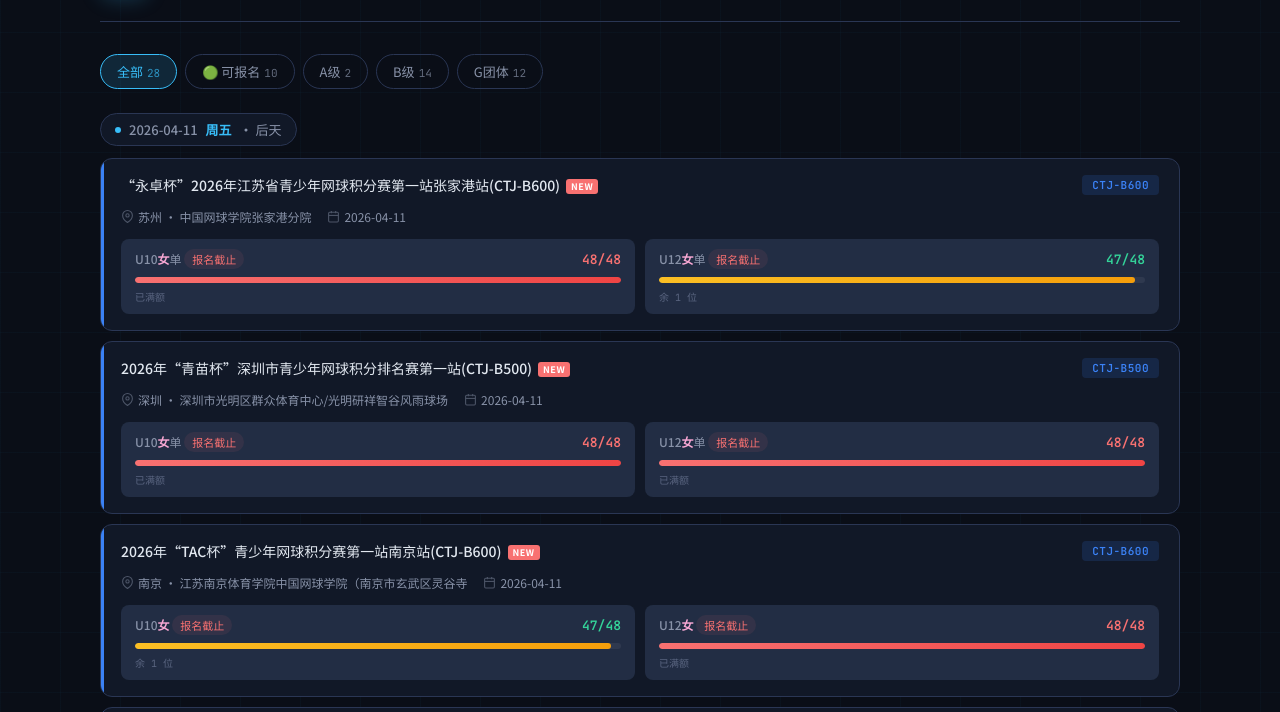
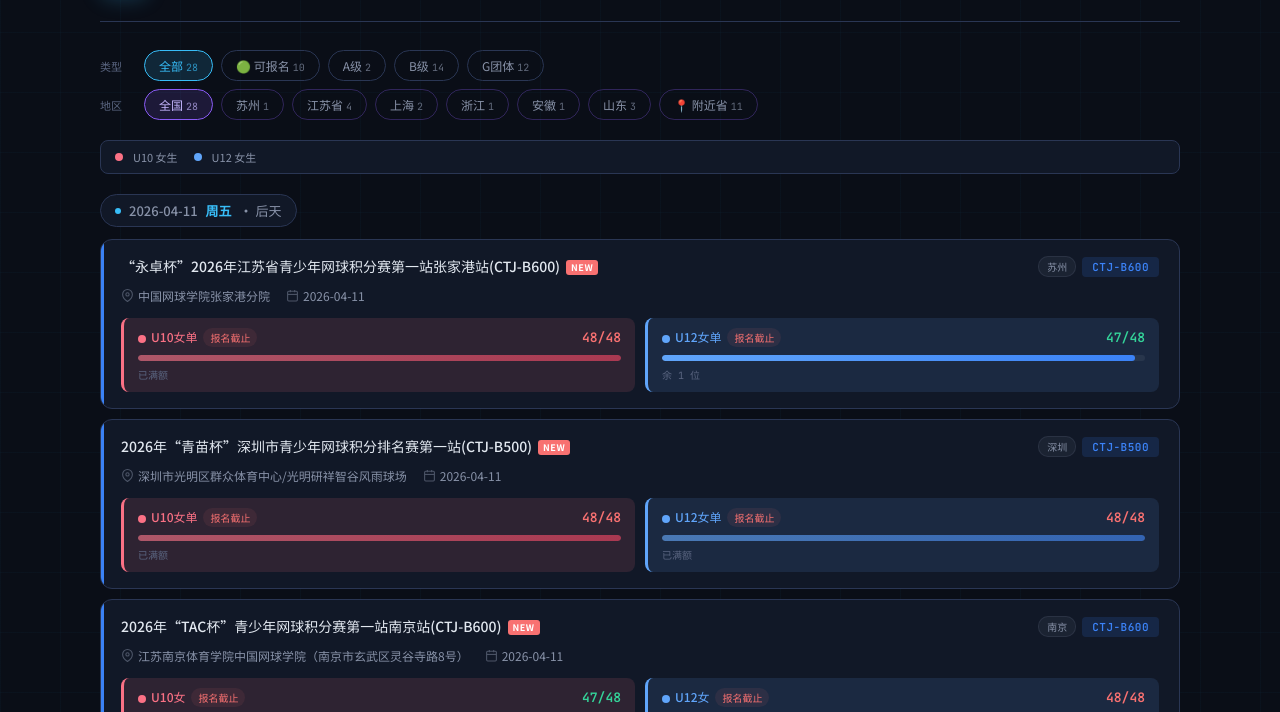
Before and after one commit to zhousen99-gif/aaron-notes, a website: page docs/ctj-monitor/index.html in a window 1280 px wide. Shown: the part 88-800 px from the top of the page. Drawn offline with Linux system fonts and the light colour scheme.

Commit message:
Update CTJ monitor page structure

```diff
--- a/docs/ctj-monitor/index.html
+++ b/docs/ctj-monitor/index.html
@@ -6,13 +6,15 @@
 <title>CTJ 赛事监控 · U10/U12 女生</title>
 <style>
   @import url('https://fonts.googleapis.com/css2?family=Noto+Sans+SC:wght@300;400;500;700;900&family=JetBrains+Mono:wght@400;600&display=swap');
-  :root{--bg:#0a0e17;--surface:#111827;--s2:#1a2236;--s3:#222d44;--border:#2a3654;--text:#e2e8f0;--dim:#8892a8;--muted:#5a6580;--accent:#38bdf8;--glow:rgba(56,189,248,.15);--green:#34d399;--green-bg:rgba(52,211,153,.1);--red:#f87171;--red-bg:rgba(248,113,113,.08);--amber:#fbbf24;--amber-bg:rgba(251,191,36,.1);--la:#f59e0b;--lb:#3b82f6;--lg:#8b5cf6;--r:12px;--rs:8px}
+  :root{--bg:#0a0e17;--surface:#111827;--s2:#1a2236;--s3:#222d44;--border:#2a3654;--text:#e2e8f0;--dim:#8892a8;--muted:#5a6580;--accent:#38bdf8;--glow:rgba(56,189,248,.15);--green:#34d399;--green-bg:rgba(52,211,153,.1);--red:#f87171;--red-bg:rgba(248,113,113,.08);--amber:#fbbf24;--amber-bg:rgba(251,191,36,.1);--la:#f59e0b;--lb:#3b82f6;--lg:#8b5cf6;--r:12px;--rs:8px;
+    --u10:#fb7185;--u10-bg:rgba(251,113,133,.12);--u10-bar:linear-gradient(90deg,#fb7185,#f43f5e);
+    --u12:#60a5fa;--u12-bg:rgba(96,165,250,.12);--u12-bar:linear-gradient(90deg,#60a5fa,#3b82f6)}
   *{margin:0;padding:0;box-sizing:border-box}
   body{font-family:'Noto Sans SC',-apple-system,sans-serif;background:var(--bg);color:var(--text);min-height:100vh;overflow-x:hidden}
   body::before{content:'';position:fixed;inset:0;background:linear-gradient(rgba(56,189,248,.03) 1px,transparent 1px),linear-gradient(90deg,rgba(56,189,248,.03) 1px,transparent 1px);background-size:60px 60px;pointer-events:none;z-index:0}
   .c{position:relative;z-index:1;max-width:1120px;margin:0 auto;padding:32px 20px 80px}
 
-  .hd{display:flex;align-items:flex-end;justify-content:space-between;margin-bottom:32px;padding-bottom:24px;border-bottom:1px solid var(--border)}
+  .hd{display:flex;align-items:flex-end;justify-content:space-between;margin-bottom:28px;padding-bottom:24px;border-bottom:1px solid var(--border)}
   .hd-l{display:flex;align-items:center;gap:16px}
   .logo{width:48px;height:48px;background:linear-gradient(135deg,var(--accent),#818cf8);border-radius:var(--r);display:flex;align-items:center;justify-content:center;font-size:24px;box-shadow:0 4px 20px rgba(56,189,248,.25)}
   .hd h1{font-size:22px;font-weight:700;letter-spacing:-.5px;background:linear-gradient(135deg,#e2e8f0,var(--accent));-webkit-background-clip:text;-webkit-text-fill-color:transparent}
@@ -23,11 +25,17 @@
   .sp{font-size:11px;padding:3px 10px;border-radius:20px;background:var(--s2);border:1px solid var(--border);color:var(--dim)}
   .sp strong{color:var(--text);font-weight:600}
 
-  .fl{display:flex;gap:8px;margin-bottom:24px;flex-wrap:wrap}
-  .fb{padding:7px 16px;border-radius:20px;border:1px solid var(--border);background:0;color:var(--dim);font-size:13px;font-family:inherit;cursor:pointer;transition:.2s}
+  /* ── Filter section ── */
+  .filter-section{margin-bottom:20px}
+  .filter-row{display:flex;gap:8px;flex-wrap:wrap;margin-bottom:8px;align-items:center}
+  .filter-label{font-size:11px;color:var(--muted);margin-right:4px;font-weight:500;min-width:32px}
+  .fb{padding:6px 14px;border-radius:20px;border:1px solid var(--border);background:0;color:var(--dim);font-size:12px;font-family:inherit;cursor:pointer;transition:.2s}
   .fb:hover{background:var(--s2);color:var(--text);border-color:var(--accent)}
   .fb.on{background:var(--glow);color:var(--accent);border-color:var(--accent)}
-  .fb .n{font-family:'JetBrains Mono',monospace;font-size:11px;margin-left:4px;opacity:.7}
+  .fb .n{font-family:'JetBrains Mono',monospace;font-size:10px;margin-left:3px;opacity:.7}
+  .fb.geo{border-color:rgba(139,92,246,.3)}
+  .fb.geo:hover{border-color:#8b5cf6;background:rgba(139,92,246,.08)}
+  .fb.geo.on{background:rgba(139,92,246,.15);color:#c4b5fd;border-color:#8b5cf6}
 
   .tl{position:relative}
   .dg{margin-bottom:28px}
@@ -41,33 +49,45 @@
   .cd.la::before{background:var(--la)}.cd.lb::before{background:var(--lb)}.cd.lg::before{background:var(--lg)}
   .cd:hover{border-color:rgba(56,189,248,.3);background:var(--s2);transform:translateY(-1px);box-shadow:0 4px 24px rgba(0,0,0,.3)}
 
-  .ct{display:flex;align-items:flex-start;justify-content:space-between;gap:12px;margin-bottom:12px}
+  .ct{display:flex;align-items:flex-start;justify-content:space-between;gap:12px;margin-bottom:10px}
   .cn{font-size:14px;font-weight:500;line-height:1.5;flex:1}
-  .lb-tag{flex-shrink:0;font-family:'JetBrains Mono',monospace;font-size:11px;font-weight:600;padding:3px 10px;border-radius:4px;letter-spacing:.5px}
+  .tags{display:flex;gap:6px;flex-shrink:0;align-items:center}
+  .lb-tag{font-family:'JetBrains Mono',monospace;font-size:11px;font-weight:600;padding:3px 10px;border-radius:4px;letter-spacing:.5px}
   .lb-tag.a{background:rgba(245,158,11,.15);color:var(--la)}.lb-tag.b{background:rgba(59,130,246,.15);color:var(--lb)}.lb-tag.g{background:rgba(139,92,246,.15);color:var(--lg)}
+  .prov-tag{font-size:10px;padding:2px 8px;border-radius:10px;background:rgba(148,163,184,.08);color:var(--dim);border:1px solid rgba(148,163,184,.12)}
 
   .cm{display:flex;gap:16px;font-size:12px;color:var(--dim);margin-bottom:14px;flex-wrap:wrap}
   .ci{display:flex;align-items:center;gap:4px}.ci svg{width:13px;height:13px;opacity:.5}
 
+  /* ── U10/U12 color-coded items ── */
   .ri{display:flex;gap:10px;flex-wrap:wrap}
-  .rit{flex:1;min-width:200px;background:var(--s3);border-radius:var(--rs);padding:10px 14px}
+  .rit{flex:1;min-width:200px;border-radius:var(--rs);padding:10px 14px;position:relative}
+  .rit.u10{background:var(--u10-bg);border-left:3px solid var(--u10)}
+  .rit.u12{background:var(--u12-bg);border-left:3px solid var(--u12)}
   .rih{display:flex;justify-content:space-between;align-items:center;margin-bottom:8px}
-  .rin{font-size:12px;font-weight:500;color:var(--dim)}
-  .rin .hl{color:#f9a8d4;font-weight:600}
+  .rin{font-size:12px;font-weight:500}
+  .rit.u10 .rin{color:var(--u10)}.rit.u12 .rin{color:var(--u12)}
+  .age-dot{display:inline-block;width:8px;height:8px;border-radius:50%;margin-right:5px;vertical-align:middle}
+  .age-dot.u10{background:var(--u10)}.age-dot.u12{background:var(--u12)}
   .rn{font-family:'JetBrains Mono',monospace;font-size:13px;font-weight:600}
   .rn.full{color:var(--red)}.rn.avail{color:var(--green)}.rn.empty{color:var(--muted)}
   .bt{height:6px;background:rgba(255,255,255,.06);border-radius:3px;overflow:hidden}
   .bf{height:100%;border-radius:3px;transition:width .6s}
-  .bf.full{background:linear-gradient(90deg,var(--red),#ef4444)}.bf.high{background:linear-gradient(90deg,var(--amber),#f59e0b)}.bf.mid{background:linear-gradient(90deg,var(--accent),#0ea5e9)}.bf.low{background:linear-gradient(90deg,var(--green),#10b981)}
+  .rit.u10 .bf{background:var(--u10-bar)}.rit.u12 .bf{background:var(--u12-bar)}
+  .bf.full{opacity:.6}
   .rs{font-size:10px;color:var(--muted);margin-top:6px;font-family:'JetBrains Mono',monospace}
 
-  .pill{display:inline-flex;align-items:center;gap:4px;font-size:11px;padding:2px 8px;border-radius:10px}
-  .pill.reg{background:var(--green-bg);color:var(--green)}.pill.closed{background:var(--red-bg);color:var(--red)}.pill.ongoing{background:var(--amber-bg);color:var(--amber)}.pill.other{background:rgba(148,163,184,.1);color:var(--dim)}
-  .pill .p{width:5px;height:5px;border-radius:50%;background:currentColor;animation:pulse 2s infinite}
+  .pill{display:inline-flex;align-items:center;gap:4px;font-size:10px;padding:2px 7px;border-radius:10px;margin-left:6px}
+  .pill.reg{background:var(--green-bg);color:var(--green)}.pill.closed{background:var(--red-bg);color:var(--red)}.pill.other{background:rgba(148,163,184,.1);color:var(--dim)}
+  .pill .p{width:4px;height:4px;border-radius:50%;background:currentColor;animation:pulse 2s infinite}
   @keyframes pulse{0%,100%{opacity:1}50%{opacity:.3}}
 
   .new{font-size:9px;font-weight:700;padding:1px 5px;border-radius:3px;background:var(--red);color:#fff;margin-left:6px;letter-spacing:.5px;vertical-align:middle;animation:fi .3s}
   @keyframes fi{from{opacity:0;transform:scale(.8)}to{opacity:1;transform:scale(1)}}
+
+  /* ── Legend ── */
+  .legend{display:flex;gap:16px;margin-bottom:20px;padding:8px 14px;background:var(--surface);border:1px solid var(--border);border-radius:var(--rs);font-size:11px;color:var(--dim)}
+  .legend-item{display:flex;align-items:center;gap:5px}
 
   .loading,.err,.empty{text-align:center;padding:60px 20px;color:var(--muted)}
   .loading .spin{width:32px;height:32px;border:3px solid var(--border);border-top-color:var(--accent);border-radius:50%;animation:sp .8s linear infinite;margin:0 auto 16px}
@@ -75,9 +95,9 @@
   .err{color:var(--red)}
 
   .ft{text-align:center;margin-top:48px;padding-top:24px;border-top:1px solid var(--border);font-size:11px;color:var(--muted)}
-  .api-counter{margin-top:8px;font-family:'JetBrains Mono',monospace;font-size:10px;color:var(--muted);opacity:.4}
+  .api-counter{margin-top:8px;font-family:'JetBrains Mono',monospace;font-size:9px;color:var(--muted);opacity:.3}
 
-  @media(max-width:640px){.c{padding:16px 12px 60px}.hd{flex-direction:column;align-items:flex-start;gap:12px}.hd-r{text-align:left}.cd{padding:12px 14px}.ri{flex-direction:column;gap:8px}.rit{min-width:unset}.sr{flex-wrap:wrap}.cm{gap:10px}}
+  @media(max-width:640px){.c{padding:16px 12px 60px}.hd{flex-direction:column;align-items:flex-start;gap:12px}.hd-r{text-align:left}.cd{padding:12px 14px}.ri{flex-direction:column;gap:8px}.rit{min-width:unset}.sr,.filter-row{flex-wrap:wrap}.cm{gap:10px}.legend{flex-wrap:wrap;gap:10px}}
 </style>
 </head>
 <body>
@@ -96,7 +116,14 @@
       </div>
     </div>
   </div>
-  <div class="fl" id="fl"></div>
+  <div class="filter-section">
+    <div class="filter-row" id="fl-type"></div>
+    <div class="filter-row" id="fl-geo"></div>
+  </div>
+  <div class="legend">
+    <div class="legend-item"><span class="age-dot u10"></span>U10 女生</div>
+    <div class="legend-item"><span class="age-dot u12"></span>U12 女生</div>
+  </div>
   <div class="tl" id="tl"><div class="loading"><div class="spin"></div><p>加载赛事数据...</p></div></div>
   <div class="ft">
     🎾 网球情报官 · 每小时自动扫描 · CTJ A/B/G 级 · U10/U12 女生
@@ -110,62 +137,69 @@ const IC={
   cal:'<svg viewBox="0 0 24 24" fill="none" stroke="currentColor" stroke-width="2"><rect x="3" y="4" width="18" height="18" rx="2"/><line x1="16" y1="2" x2="16" y2="6"/><line x1="8" y1="2" x2="8" y2="6"/><line x1="3" y1="10" x2="21" y2="10"/></svg>'
 };
 
+const NEARBY=['江苏','上海','浙江','安徽','山东'];
+const GEO_FILTERS=[
+  {k:'all_geo',l:'全国'},
+  {k:'苏州',l:'苏州',match:t=>t.city==='苏州'},
+  {k:'江苏',l:'江苏省',match:t=>t.province==='江苏'},
+  {k:'上海',l:'上海',match:t=>t.province==='上海'},
+  {k:'浙江',l:'浙江',match:t=>t.province==='浙江'},
+  {k:'安徽',l:'安徽',match:t=>t.province==='安徽'},
+  {k:'山东',l:'山东',match:t=>t.province==='山东'},
+  {k:'nearby',l:'📍 附近省',match:t=>NEARBY.includes(t.province)},
+];
+
 function isNew(s){if(!s)return false;return(Date.now()-new Date(s.replace(' ','T')+':00+08:00').getTime())<864e5}
 function lc(l){if(!l)return'';const u=l.toUpperCase();return u.includes('-A')?'a':u.includes('-B')?'b':u.includes('-G')?'g':''}
-function bc(p){return p>=100?'full':p>=80?'high':p>=40?'mid':'low'}
+function ageGroup(name){return/U10/i.test(name)?'u10':/U12/i.test(name)?'u12':''}
 function nc(c,m){return m<=0?'empty':c>=m?'full':'avail'}
-function hl(n){return n.replace(/(女)/g,'<span class="hl">$1</span>')}
-
 function itemStatus(item){
-  // 用 reg_end 判断报名状态
-  if(!item.reg_end) return {cls:'other',text:'未开放'};
-  const end=new Date(item.reg_end.replace(' ','T')+'+08:00');
-  const now=new Date();
-  if(now>end){
-    return {cls:'closed',text:'报名截止'};
-  }
-  const diff=end-now;
-  const h=Math.floor(diff/36e5);
-  const dlText=h<24?`剩${h}h`:`剩${Math.floor(h/24)}天`;
-  return {cls:'reg',text:'报名中',dl:dlText};
+  if(!item.reg_end)return{cls:'other',text:'未开放'};
+  const end=new Date(item.reg_end.replace(' ','T')+'+08:00'),now=new Date();
+  if(now>end)return{cls:'closed',text:'报名截止'};
+  const h=Math.floor((end-now)/36e5);
+  return{cls:'reg',text:'报名中',dl:h<24?`剩${h}h`:`剩${Math.floor(h/24)}天`};
 }
 
-function render(data,filter){
+let STATE={type:'all',geo:'all_geo'};
+
+function render(data){
   const tours=data.tournaments||[];
+  const f=STATE;
   document.getElementById('ut').textContent=data.generated_at||'--';
   document.getElementById('tc').textContent=tours.length;
-
-  // 统计: 可报名 = 至少一个项目未满且未截止
   let ac=0,fc=0;
-  tours.forEach(t=>{
-    const anyAvail=t.items.some(i=>{
-      const st=itemStatus(i);
-      return st.cls==='reg'&&!i.is_full;
-    });
-    anyAvail?ac++:fc++;
-  });
+  tours.forEach(t=>{t.items.some(i=>itemStatus(i).cls==='reg'&&!i.is_full)?ac++:fc++});
   document.getElementById('ac').textContent=ac;
   document.getElementById('fc').textContent=fc;
+  document.getElementById('api-counter').textContent=`API: ${data.api_calls_this_refresh||'?'} req · ${data.api_calls_total||'?'} total`;
 
-  // API 计数
-  const apiEl=document.getElementById('api-counter');
-  apiEl.textContent=`API calls: ${data.api_calls_this_refresh||'?'} this refresh · ${data.api_calls_total||'?'} total`;
-
-  // 筛选器
-  const fEl=document.getElementById('fl');
+  // ── Type filters ──
   const lvls=new Set(tours.map(t=>lc(t.level)));
-  const fd=[
+  const typeDef=[
     {k:'all',l:'全部',c:tours.length},
     {k:'avail',l:'🟢 可报名',c:ac},
     ...['a','b','g'].filter(x=>lvls.has(x)).map(x=>({k:x,l:x==='a'?'A级':x==='b'?'B级':'G团体',c:tours.filter(t=>lc(t.level)===x).length}))
   ];
-  fEl.innerHTML=fd.map(f=>`<button class="fb ${filter===f.k?'on':''}" data-f="${f.k}">${f.l}<span class="n">${f.c}</span></button>`).join('');
-  fEl.querySelectorAll('.fb').forEach(b=>b.addEventListener('click',()=>render(data,b.dataset.f)));
+  const typeEl=document.getElementById('fl-type');
+  typeEl.innerHTML='<span class="filter-label">类型</span>'+typeDef.map(d=>`<button class="fb ${f.type===d.k?'on':''}" data-t="${d.k}">${d.l}<span class="n">${d.c}</span></button>`).join('');
+  typeEl.querySelectorAll('.fb').forEach(b=>b.addEventListener('click',()=>{STATE.type=b.dataset.t;render(data)}));
 
+  // ── Geo filters ──
+  const geoEl=document.getElementById('fl-geo');
+  geoEl.innerHTML='<span class="filter-label">地区</span>'+GEO_FILTERS.map(g=>{
+    const c=g.k==='all_geo'?tours.length:tours.filter(g.match).length;
+    return`<button class="fb geo ${f.geo===g.k?'on':''}" data-g="${g.k}">${g.l}<span class="n">${c}</span></button>`;
+  }).join('');
+  geoEl.querySelectorAll('.fb').forEach(b=>b.addEventListener('click',()=>{STATE.geo=b.dataset.g;render(data)}));
+
+  // ── Apply filters ──
   let filtered=tours;
-  if(filter==='avail')filtered=tours.filter(t=>t.items.some(i=>itemStatus(i).cls==='reg'&&!i.is_full));
-  else if(['a','b','g'].includes(filter))filtered=tours.filter(t=>lc(t.level)===filter);
+  if(f.type==='avail')filtered=filtered.filter(t=>t.items.some(i=>itemStatus(i).cls==='reg'&&!i.is_full));
+  else if(['a','b','g'].includes(f.type))filtered=filtered.filter(t=>lc(t.level)===f.type);
+  if(f.geo!=='all_geo'){const gf=GEO_FILTERS.find(g=>g.k===f.geo);if(gf&&gf.match)filtered=filtered.filter(gf.match)}
 
+  // ── Group by date ──
   const groups={};
   filtered.forEach(t=>{const d=t.date||'?';if(!groups[d])groups[d]=[];groups[d].push(t)});
   const tl=document.getElementById('tl');
@@ -179,13 +213,14 @@ function render(data,filter){
     h+=`<div class="dg"><div class="dl"><span class="dot"></span>${date} <span class="wd">${wd}</span> · ${rel}</div><div class="cds">`;
     groups[date].forEach(t=>{
       const l=lc(t.level),nw=isNew(t.first_seen);
-      h+=`<div class="cd l${l}"><div class="ct"><div class="cn">${t.name}${nw?'<span class="new">NEW</span>':''}</div><span class="lb-tag ${l}">${t.level}</span></div>`;
-      h+=`<div class="cm"><span class="ci">${IC.loc} ${t.city||t.province||'--'} · ${(t.location||'--').substring(0,24)}</span><span class="ci">${IC.cal} ${t.date}</span></div>`;
+      h+=`<div class="cd l${l}"><div class="ct"><div class="cn">${t.name}${nw?'<span class="new">NEW</span>':''}</div><div class="tags"><span class="prov-tag">${t.city||t.province||'--'}</span><span class="lb-tag ${l}">${t.level}</span></div></div>`;
+      h+=`<div class="cm"><span class="ci">${IC.loc} ${(t.location||'--').substring(0,28)}</span><span class="ci">${IC.cal} ${t.date}</span></div>`;
       h+='<div class="ri">';
       t.items.forEach(it=>{
+        const ag=ageGroup(it.item_name);
         const p=it.max_count>0?Math.min(100,Math.round(it.current_count/it.max_count*100)):0;
         const st=itemStatus(it);
-        h+=`<div class="rit"><div class="rih"><span class="rin">${hl(it.item_name)} <span class="pill ${st.cls}">${st.cls==='reg'?'<span class="p"></span>':''}${st.text}</span></span><span class="rn ${nc(it.current_count,it.max_count)}">${it.current_count}/${it.max_count}</span></div><div class="bt"><div class="bf ${bc(p)}" style="width:${p}%"></div></div>`;
+        h+=`<div class="rit ${ag}"><div class="rih"><span class="rin"><span class="age-dot ${ag}"></span>${it.item_name}<span class="pill ${st.cls}">${st.cls==='reg'?'<span class="p"></span>':''}${st.text}</span></span><span class="rn ${nc(it.current_count,it.max_count)}">${it.current_count}/${it.max_count}</span></div><div class="bt"><div class="bf ${p>=100?'full':''}" style="width:${p}%"></div></div>`;
         if(st.dl||it.remaining>0||it.is_full)h+=`<div class="rs">${it.is_full?'已满额':it.remaining>0?'余 '+it.remaining+' 位':''}${st.dl?' · '+st.dl:''}</div>`;
         h+='</div>';
       });
@@ -198,7 +233,7 @@ function render(data,filter){
 
 fetch('./data.json?t='+Date.now())
   .then(r=>{if(!r.ok)throw new Error(r.status);return r.json()})
-  .then(d=>render(d,'all'))
+  .then(d=>render(d))
   .catch(e=>{document.getElementById('tl').innerHTML=`<div class="err"><p>⚠️ 数据加载失败: ${e.message}</p></div>`});
 </script>
 </body>
```
